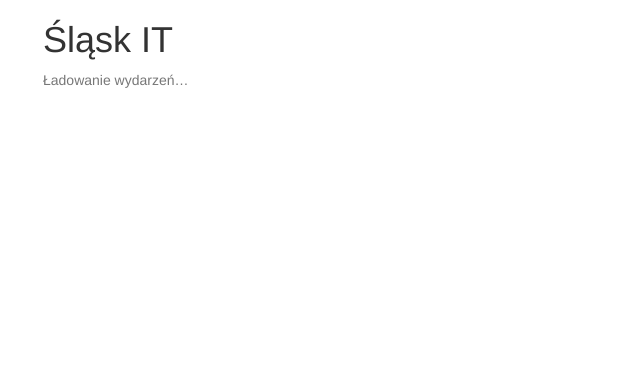
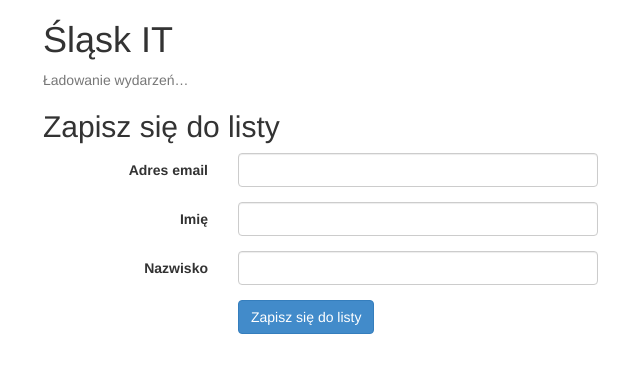
Before and after one commit to qoobaa/slaskit.pl, a Jekyll site: the page built from index.html, in a window 1280 px wide. Shown: the top 373 px of the page, without its empty margins (27-667 px from the left). Built offline with Jekyll 4.4.1, drawn with Linux system fonts in a browser that asks for light colours; nearby versions of some CDN libraries.

Commit message:
added simple mailchimp form

```diff
--- /dev/null
+++ b/_includes/mailchimp.html
@@ -0,0 +1,28 @@
+<form action="//slaskit.us9.list-manage.com/subscribe/post?u=4d99c9846b7bf1b585b607c23&amp;id=24f355c745" method="post" class="form-horizontal" target="_blank" novalidate>
+  <div class="form-group">
+    <label for="mce-EMAIL" class="col-sm-2 control-label">Adres email</label>
+    <div class="col-sm-4">
+      <input type="email" name="EMAIL" class="form-control" id="mce-EMAIL">
+    </div>
+  </div>
+
+  <div class="form-group">
+    <label for="mce-FNAME" class="col-sm-2 control-label">Imię</label>
+    <div class="col-sm-4">
+      <input type="text" name="FNAME" class="form-control" id="mce-FNAME">
+    </div>
+  </div>
+
+  <div class="form-group">
+    <label for="mce-LNAME" class="col-sm-2 control-label">Nazwisko</label>
+    <div class="col-sm-4">
+      <input type="text" name="LNAME" class="form-control" id="mce-LNAME">
+    </div>
+  </div>
+
+  <div class="form-group">
+    <div class="col-sm-4 col-sm-offset-2">
+      <button type="submit" class="btn btn-primary">Zapisz się do listy</button>
+    </div>
+  </div>
+</form>
--- a/index.html
+++ b/index.html
@@ -23,4 +23,9 @@ layout: default
     </div>
     {% endraw %}
   </div>
+
+  <div class="subscribe">
+    <h2>Zapisz się do listy</h2>
+    {% include mailchimp.html %}
+  </div>
 </div>
```
